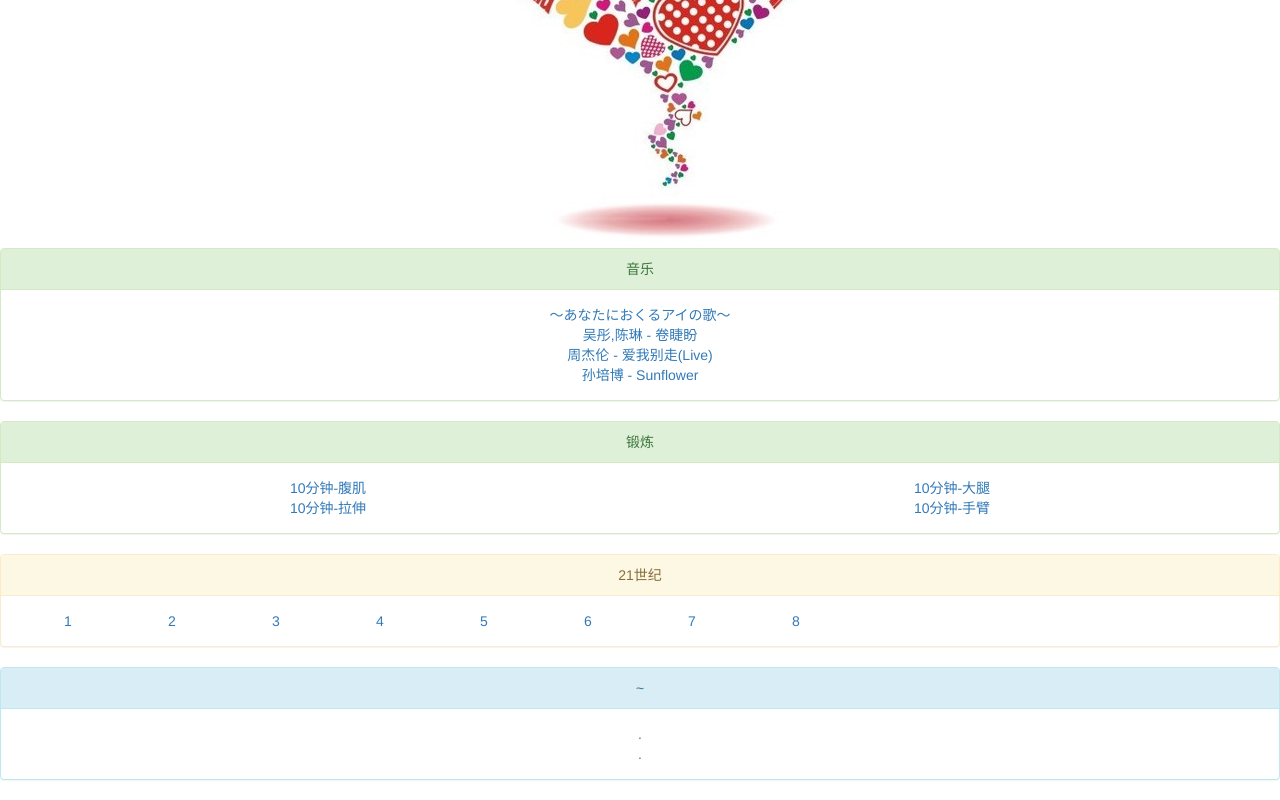
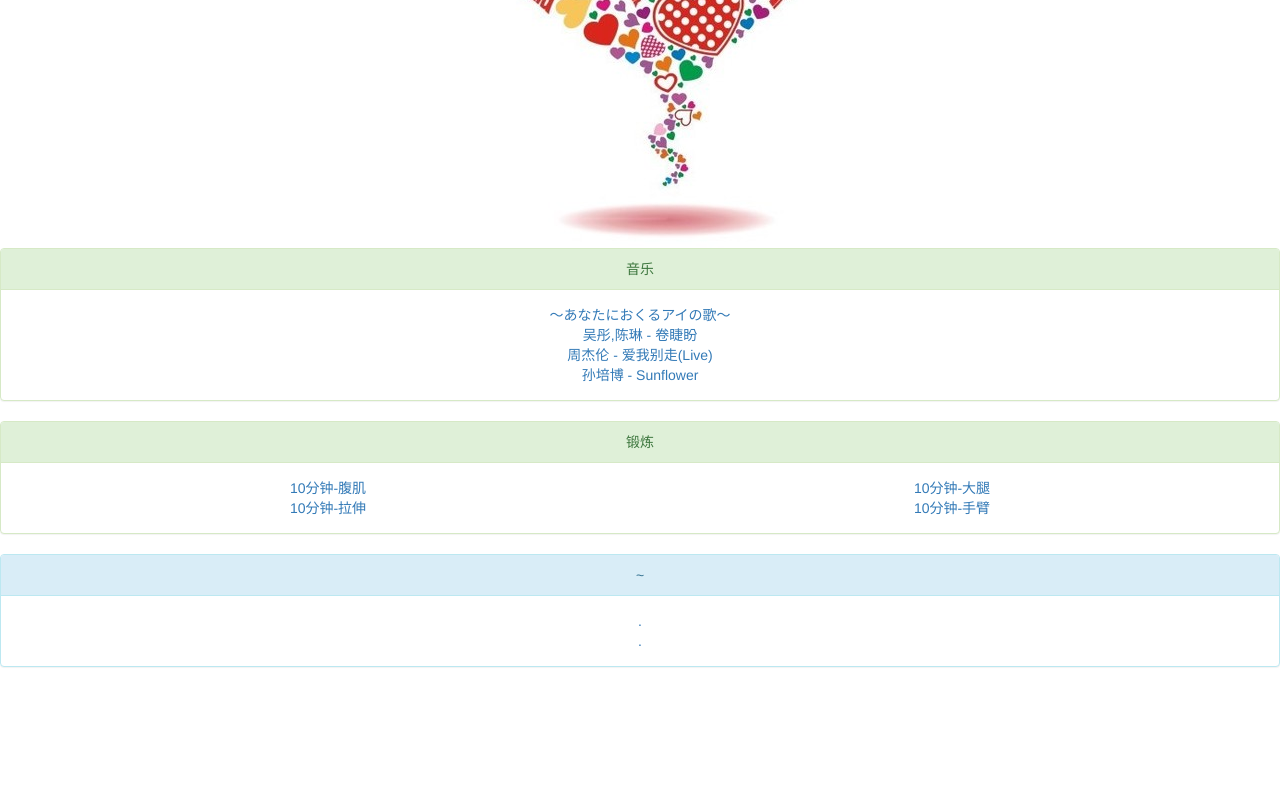
Before and after one commit to danshijin/html, a plain HTML site: page index.html in a window 1280 px wide. Shown: the part 524-1324 px from the top of the page. After the commit the page ends 1211 px from the top, so only its background shows below. Drawn offline with Linux system fonts and the light colour scheme.

Commit message:
格式化html代码

```diff
--- a/index.html
+++ b/index.html
@@ -13,7 +13,7 @@
 </head>
 <body>
     <div class="container-fluid text-center">
-		<h1 style="color:hotpink;">亲爱滴,小帆帆</h1>
+        <h1 style="color: hotpink;">亲爱滴,小帆帆</h1>
         <!-- <span class="glyphicon glyphicon-heart" aria-hidden="true"></span> -->
         <img src='img/love.jpg' class='img-responsive center-block ' />
         <div class="row">
@@ -35,7 +35,7 @@
                     <a class="col-xs-6" href="play.html?/exercise/手臂.mp4">10分钟-手臂</a>
                 </div>
             </div>
-                        <div class="panel panel-warning">
+            <!-- <div class="panel panel-warning">
                 <div class="panel-heading">21世纪</div>
                 <div class="panel-body">
                     <a class="col-xs-1" href="play.html?/21century/1.mp4">1</a>
@@ -47,7 +47,7 @@
                     <a class="col-xs-1" href="play.html?/21century/7.mp4">7</a>
                     <a class="col-xs-1" href="play.html?/21century/8.mp4">8</a>
                 </div>
-                                                                                                                                                                                                                                                    </div>
+            </div> -->
             <div class="panel panel-info">
                 <div class="panel-heading">~</div>
                 <div class="panel-body">
```
Lines whose indentation alone changed are shown as unchanged.
